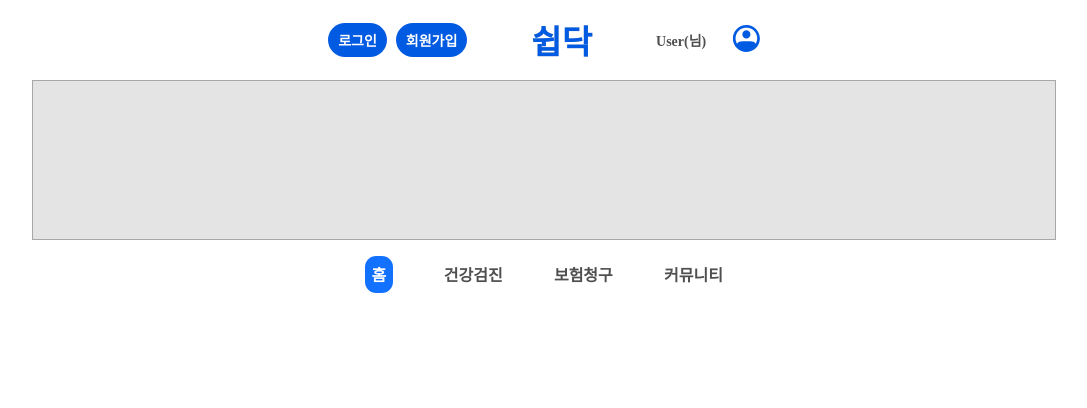
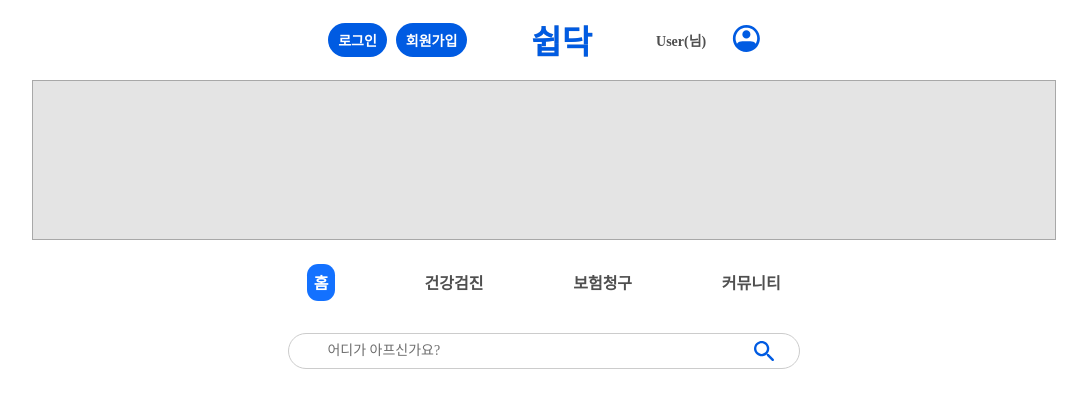
Before and after one commit to ShipDoc/Frontend, a React (Create React App) app: page /Home in a window 1280 px wide. Shown: the top 408 px of the page, without its empty margins (96-1183 px from the left). Built offline with nearby package versions, Linux system fonts and the light colour scheme.

Commit message:
create SearchBar.jsx

```diff
--- a/src/components/Main/CategoryButton.jsx
+++ b/src/components/Main/CategoryButton.jsx
@@ -5,8 +5,15 @@ const CategoryButtonContainer = styled.div`
   display: flex;
   justify-content: center;
   align-items: center;
+  margin-top: 3vh;
+`
+
+const CategoryButtonBox = styled.div`
+  display: flex;
+  justify-content: space-around;
+  align-items: center;
   gap: 4vw;
-  margin-top: 2vh;
+  width: 40vw;
 `
 
 const CategoryButton = styled.button`
@@ -36,10 +43,12 @@ export default function Category() {
 
   return (
     <CategoryButtonContainer>
-      <CategoryButton onClick={()=>handleClick("홈")} checked={selectedButton === "홈"} nonChecked={selectedButton !== "홈"} >홈</CategoryButton>
-      <CategoryButton onClick={()=>handleClick("건강검진")} checked={selectedButton === "건강검진"} nonChecked={selectedButton !== "건강검진"} >건강검진</CategoryButton>
-      <CategoryButton onClick={()=>handleClick("보험청구")} checked={selectedButton === "보험청구"} nonChecked={selectedButton !== "보험청구"} >보험청구</CategoryButton>
-      <CategoryButton onClick={()=>handleClick("커뮤니티")} checked={selectedButton === "커뮤니티"} nonChecked={selectedButton !== "커뮤니티"} >커뮤니티</CategoryButton>
+      <CategoryButtonBox>
+        <CategoryButton onClick={()=>handleClick("홈")} checked={selectedButton === "홈"} nonChecked={selectedButton !== "홈"} >홈</CategoryButton>
+        <CategoryButton onClick={()=>handleClick("건강검진")} checked={selectedButton === "건강검진"} nonChecked={selectedButton !== "건강검진"} >건강검진</CategoryButton>
+        <CategoryButton onClick={()=>handleClick("보험청구")} checked={selectedButton === "보험청구"} nonChecked={selectedButton !== "보험청구"} >보험청구</CategoryButton>
+        <CategoryButton onClick={()=>handleClick("커뮤니티")} checked={selectedButton === "커뮤니티"} nonChecked={selectedButton !== "커뮤니티"} >커뮤니티</CategoryButton>
+      </CategoryButtonBox>
     </CategoryButtonContainer>
   )
 }
--- a/src/components/Main/MainSection.jsx
+++ b/src/components/Main/MainSection.jsx
@@ -1,9 +1,11 @@
 import CategoryButton from "./CategoryButton";
+import SearchBar from "./SearchBar";
 
 export default function MainSection() {
   return (
     <>
       <CategoryButton />
+      <SearchBar />
     </>
   )
 }
--- /dev/null
+++ b/src/components/Main/SearchBar.jsx
@@ -0,0 +1,45 @@
+import styled from "styled-components"
+import searchImg from "../../assets/images/searchImg.svg";
+
+const SearchContainer = styled.div`
+  margin-top: 4vh;
+  display: flex;
+  justify-content: center;
+  align-items: center;
+`
+
+const SearchInput = styled.input`
+  width: 40vw;
+  height: 4.5vh;
+  border-radius: 4.375rem;
+  border: 1px solid #CCC;
+  background: #FFF;
+  padding-left: 3vw;
+
+  &::placeholder {
+    color: #6F6F6F;
+    leading-trim: both;
+    text-edge: cap;
+    font-family: "Noto Sans KR";
+    font-size: 0.875rem;
+    font-style: normal;
+    font-weight: 350;
+    line-height: 175%; /* 1.53125rem */
+  }
+`
+
+const SearchImg = styled.img`
+  position: absolute;
+  right: 2vw;
+`
+
+export default function SearchBar() {
+  return (
+    <SearchContainer>
+      <div style={{display: "flex", justifyContent: "center", alignItems: "center", position: "relative"}}>
+        <SearchInput placeholder="어디가 아프신가요?" />
+        <SearchImg src={searchImg} alt="searchImg" />
+      </div>
+    </SearchContainer>
+  )
+}
```
Also changed, not shown: src/assets/images/searchImg.svg (added).
